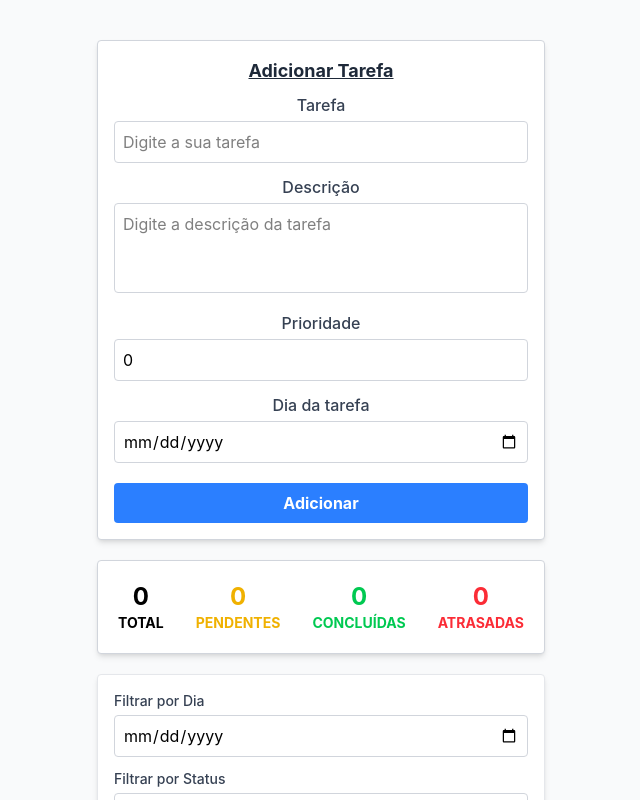
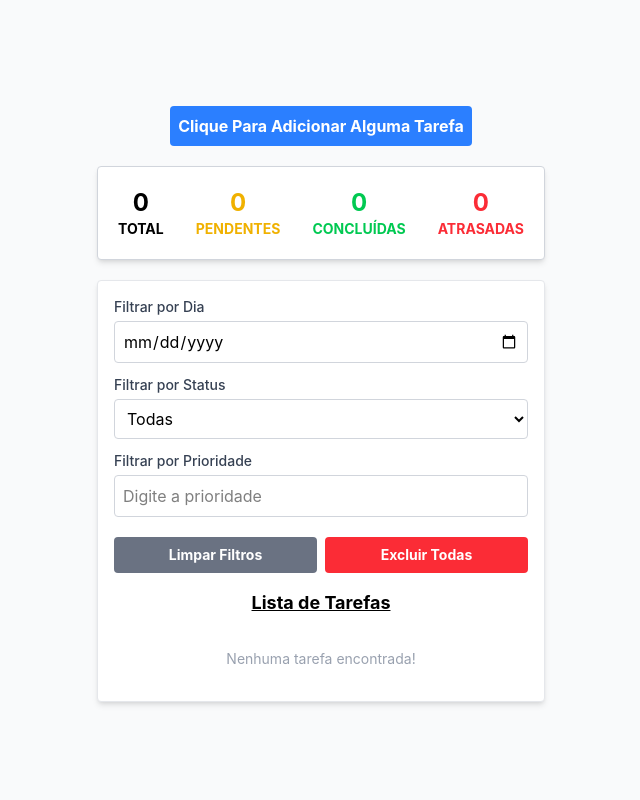
Before and after one commit to REYezzzEnd/to-do-list-hardwarebr, a React (Vite) app: page / in a window 1280 px wide. Shown: the top 800 px of the page, without its empty margins (319-959 px from the left). Built offline with nearby package versions, Linux system fonts and the light colour scheme.

Commit message:
adiconado o modal para o formulario

```diff
--- a/src/App.jsx
+++ b/src/App.jsx
@@ -7,8 +7,9 @@ import {
   removerTarefa,
   exibirTarefas
 } from '../assets/functions/tarefas';
-import { FormularioTarefas } from './components/FormularioTarefas';
 import { DivStatusTarefa } from './components/DivStatusTarefa';
+import { ModalTarefa } from './components/ModalTarefa';
+import { ModalFormulario } from './components/ModalFormulario';
 
 function App() {
   const [tarefas, setTarefas] = useState(() => {
@@ -23,6 +24,7 @@ function App() {
   const [filtroConcluido, setFiltroConcluido] = useState('');
   const [filtroPrioridade, setFiltroPrioridade] = useState('');
   const [tarefaSelecionada, setTarefaSelecionada] = useState(null);
+  const [isOpenForm, setIsOpenForm] = useState(false);
 
   const alternarConcluido = (id) => {
     const atualizadas = tarefas.map((tarefa) =>
@@ -62,12 +64,26 @@ function App() {
   return (
     <div className="flex flex-col items-center justify-center gap-5 p-10 bg-gray-50 min-h-screen">
 
-      <FormularioTarefas
-        tarefas={tarefas}
-        setTarefas={setTarefas}
-      />
 
-      <DivStatusTarefa tarefas={tarefas}/>
+      <BotaoTarefas
+        onClick={() => setIsOpenForm(true)}
+        className="bg-blue-500 hover:bg-blue-600 text-white"
+      >
+        Clique Para Adicionar Alguma Tarefa
+      </BotaoTarefas>
+
+      {isOpenForm && (
+        <ModalFormulario
+          tarefas={tarefas}
+          setTarefas={setTarefas}
+          setIsOpen={setIsOpenForm}
+        />
+      )}
+
+
+
+
+      <DivStatusTarefa tarefas={tarefas} />
 
       <div className="bg-white p-4 rounded shadow-md w-full max-w-md border border-gray-200">
 
@@ -172,8 +188,8 @@ function App() {
 
                   <span
                     className={`font-medium text-md ${tarefa.concluido
-                        ? 'line-through text-gray-400'
-                        : 'text-gray-800'
+                      ? 'line-through text-gray-400'
+                      : 'text-gray-800'
                       }`}
                   >
                     {tarefa.titulo}
--- a/src/components/BotaoTarefas.jsx
+++ b/src/components/BotaoTarefas.jsx
@@ -2,7 +2,7 @@ export function BotaoTarefas({ onClick, children, className = '', type = 'button
   return (
     <button
       type={type}
-      className={`p-1.5 text-sm rounded cursor-pointer transition-colors flex items-center justify-center ${className}`}
+      className={`p-2 font-bold mt-2 rounded cursor-pointer transition-colors flex items-center justify-center rounded  ${className}`}
       onClick={onClick}
     >
       {children}
--- a/src/components/FormularioTarefas.jsx
+++ b/src/components/FormularioTarefas.jsx
@@ -3,7 +3,11 @@ import { DivPrincipal } from "./DivPrincipal";
 import { InputFormulario } from "./InputFormulario";
 import { LabelFormulario } from "./LabelFormulario";
 
-export function FormularioTarefas({ tarefas, setTarefas }) {
+export function FormularioTarefas({
+    tarefas,
+    setTarefas,
+    setIsOpen
+}) {
     const adicionarTarefa = (e) => {
         e.preventDefault();
 
@@ -33,8 +37,9 @@ export function FormularioTarefas({ tarefas, setTarefas }) {
         salvarTarefas(novasTarefas, setTarefas);
 
         formulario.reset();
+
+        setIsOpen(false);
     };
-
     return (
         <DivPrincipal>
             <h2 className="text-lg font-bold mb-2 text-gray-800 text-center underline">
--- a/src/components/ModalFormulario.jsx
+++ b/src/components/ModalFormulario.jsx
@@ -1,4 +1,22 @@
+import { FormularioTarefas } from "./FormularioTarefas";
+import { Modal } from "./Modal";
 
-export function ModalFormulario(){
+export function ModalFormulario({ tarefas, setTarefas, setIsOpen }) {
+    return (
+        <Modal>
+            <button
+                type="button"
+                onClick={() => setIsOpen(false)}
+                className="self-end text-gray-500 hover:text-red-500 font-bold"
+            >
+                X
+            </button>
 
+            <FormularioTarefas
+                tarefas={tarefas}
+                setTarefas={setTarefas}
+                setIsOpen={setIsOpen}
+            />
+        </Modal>
+    );
 }
```
Also changed, not shown: 1 other file (tests, documents, lock files or other folders).
